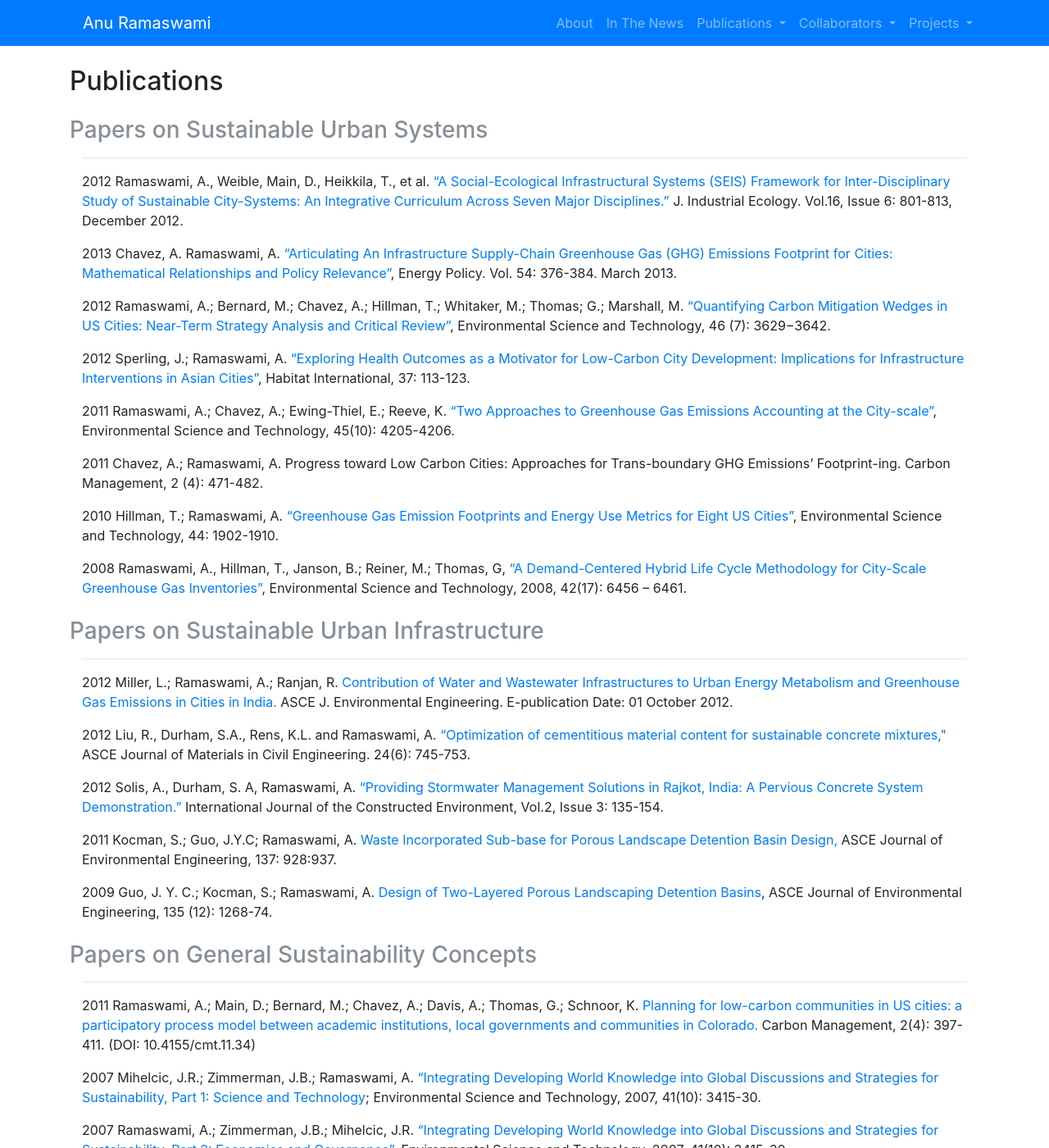
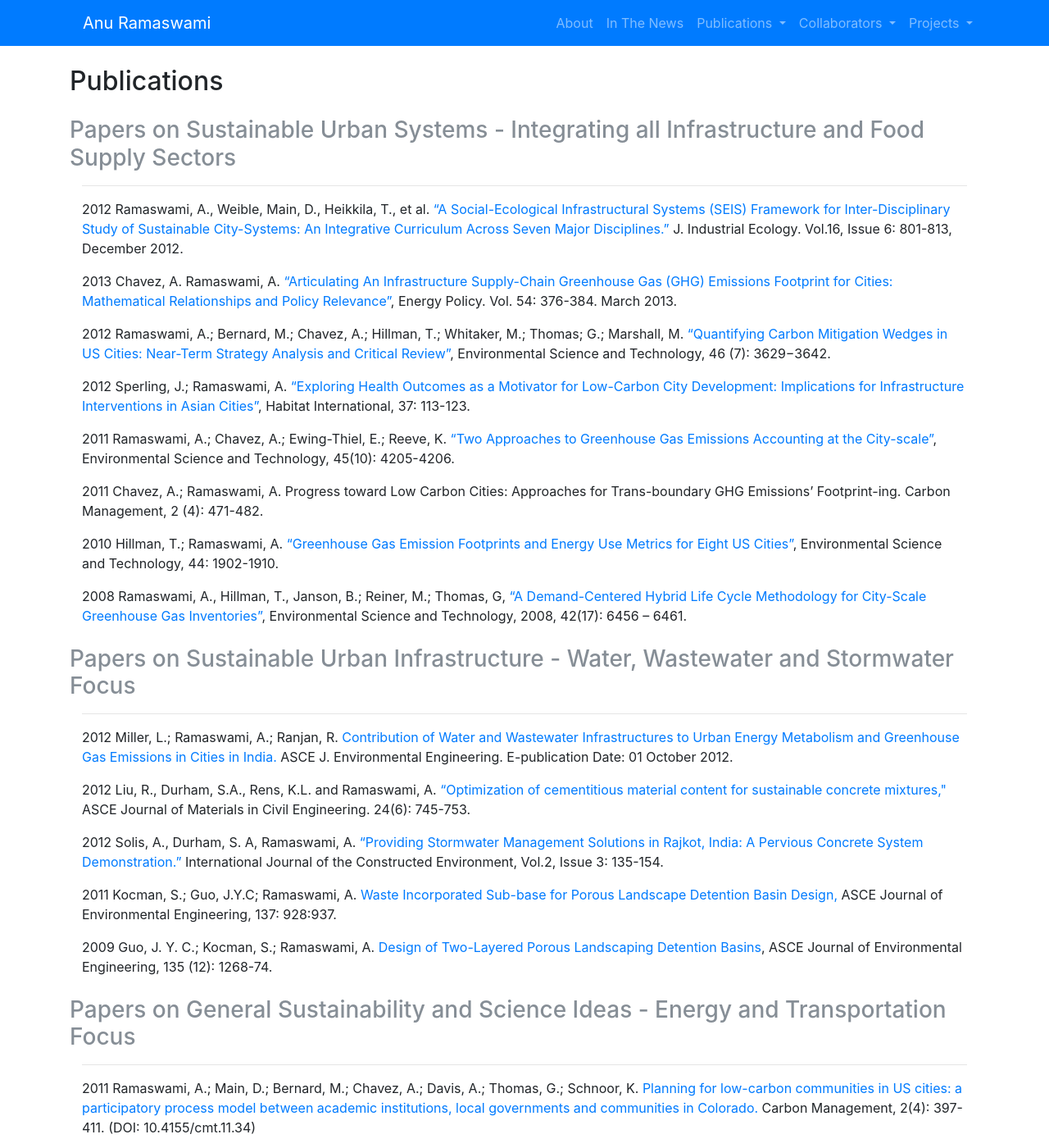
Before and after one commit to anuramaswami/anuramaswami.github.io, a Jekyll site: the page built from publications.html, in a window 1280 px wide and 1400 px high. Shown: the whole window at 82% size. Built offline with Jekyll 4.4.1, drawn with Linux system fonts in a browser that asks for light colours; nearby versions of some CDN libraries.

Commit message:
added anu's changes to publications

```diff
--- a/publications.html
+++ b/publications.html
@@ -7,7 +7,7 @@ title: Publications
 
 <section id="Papers">
   <div class="my-4" id="1"> <!-- Sustainable Urban Systems -->
-    <h3 class="text-muted">Papers on Sustainable Urban Systems</h3>
+    <h3 class="text-muted">Papers on Sustainable Urban Systems - Integrating all Infrastructure and Food Supply Sectors</h3>
 
     <div class="container">
       <hr/>
@@ -67,7 +67,7 @@ title: Publications
   </div> <!-- end of sustainable urban systems -->
 
   <div class="my-4" id="2"> <!-- Sustainable urban infrastructure -->
-    <h3 class="text-muted">Papers on Sustainable Urban Infrastructure</h3>
+    <h3 class="text-muted">Papers on Sustainable Urban Infrastructure - Water, Wastewater and Stormwater Focus</h3>
     <div class="container">
       <hr/>
 
@@ -106,7 +106,7 @@ title: Publications
     </div> <!-- end of Sustainable urban infrastructure -->
 
     <div class="my-4" id="3"> <!-- Papers on General Sustainability Concepts -->
-      <h3 class="text-muted">Papers on General Sustainability Concepts</h3>
+      <h3 class="text-muted">Papers on General Sustainability and Science Ideas - Energy and Transportation Focus</h3>
       <div class="container">
         <hr/>
 
```
